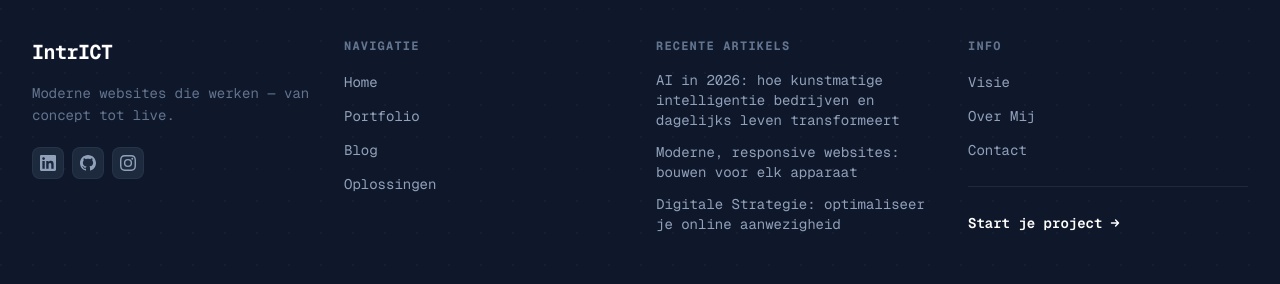
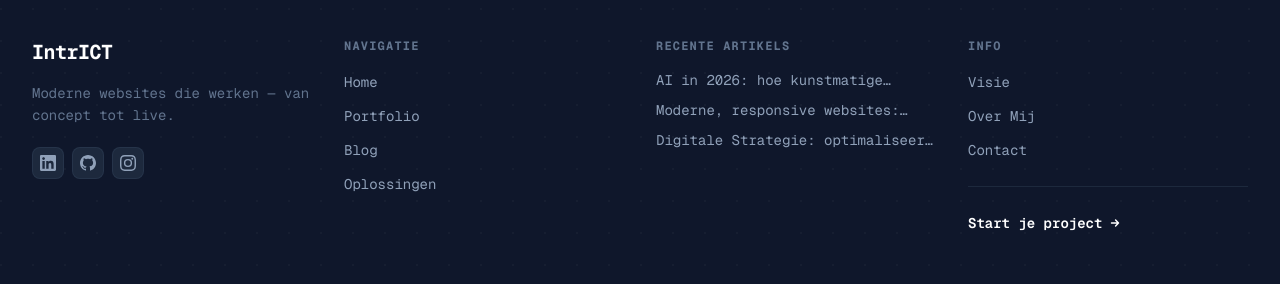
Before and after one commit to VanTwembeke/IntrICT, a Next.js app: page / in a window 1280 px wide. Shown: the part 4372-4656 px from the top of the page. Built offline with nearby package versions, Linux system fonts and the light colour scheme; no server answers.

Commit message:
Update Footer.tsx

```diff
--- a/src/components/common/Footer.tsx
+++ b/src/components/common/Footer.tsx
@@ -6,9 +6,20 @@ import { useActionState } from 'react';
 import { subscribeNewsletter, type NewsletterState } from '@/app/actions/newsletter';
 import { blogPosts } from '@/data/blog-posts';
 
+function shortTitle(title: string, max = 34): string {
+  if (title.length <= max) return title;
+  const cut = title.slice(0, max);
+  const lastSpace = cut.lastIndexOf(' ');
+  return (lastSpace > 20 ? cut.slice(0, lastSpace) : cut) + '\u2026';
+}
+
 function pickRandom3() {
   const shuffled = [...blogPosts].sort(() => Math.random() - 0.5);
-  return shuffled.slice(0, 3).map((p) => ({ name: p.title, href: `/blog/${p.slug}` }));
+  return shuffled.slice(0, 3).map((p) => ({
+    name: shortTitle(p.title),
+    full: p.title,
+    href: `/blog/${p.slug}`,
+  }));
 }
 
 export default function Footer() {
@@ -279,7 +290,8 @@ export default function Footer() {
                   <li key={link.href}>
                     <a
                       href={link.href}
-                      className="text-sm text-slate-400 hover:text-white transition-colors duration-200 hover:translate-x-0.5 inline-block"
+                      title={link.full}
+                      className="text-sm text-slate-400 hover:text-white transition-colors duration-200 hover:translate-x-0.5 block truncate"
                     >
                       {link.name}
                     </a>
```
